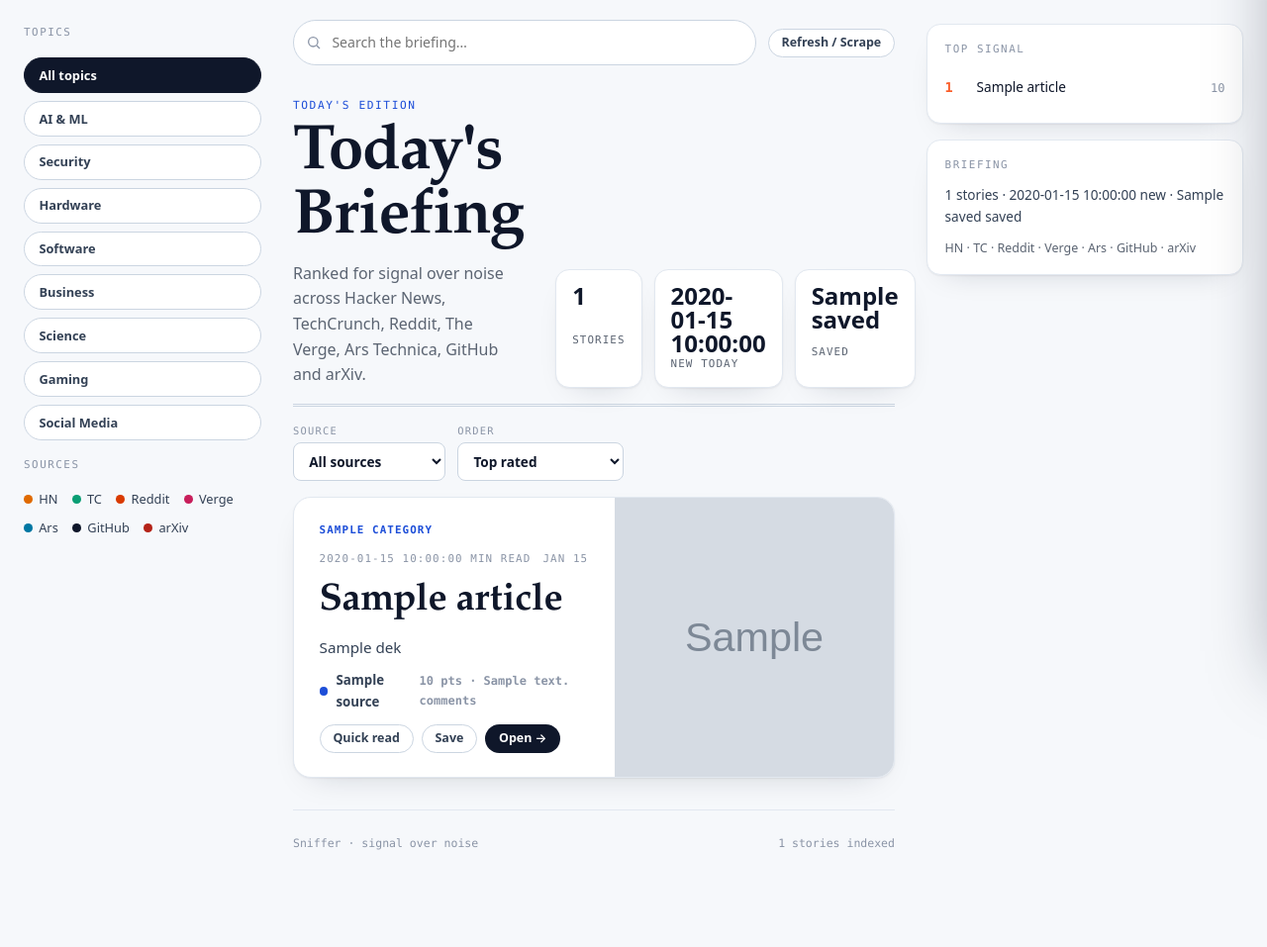
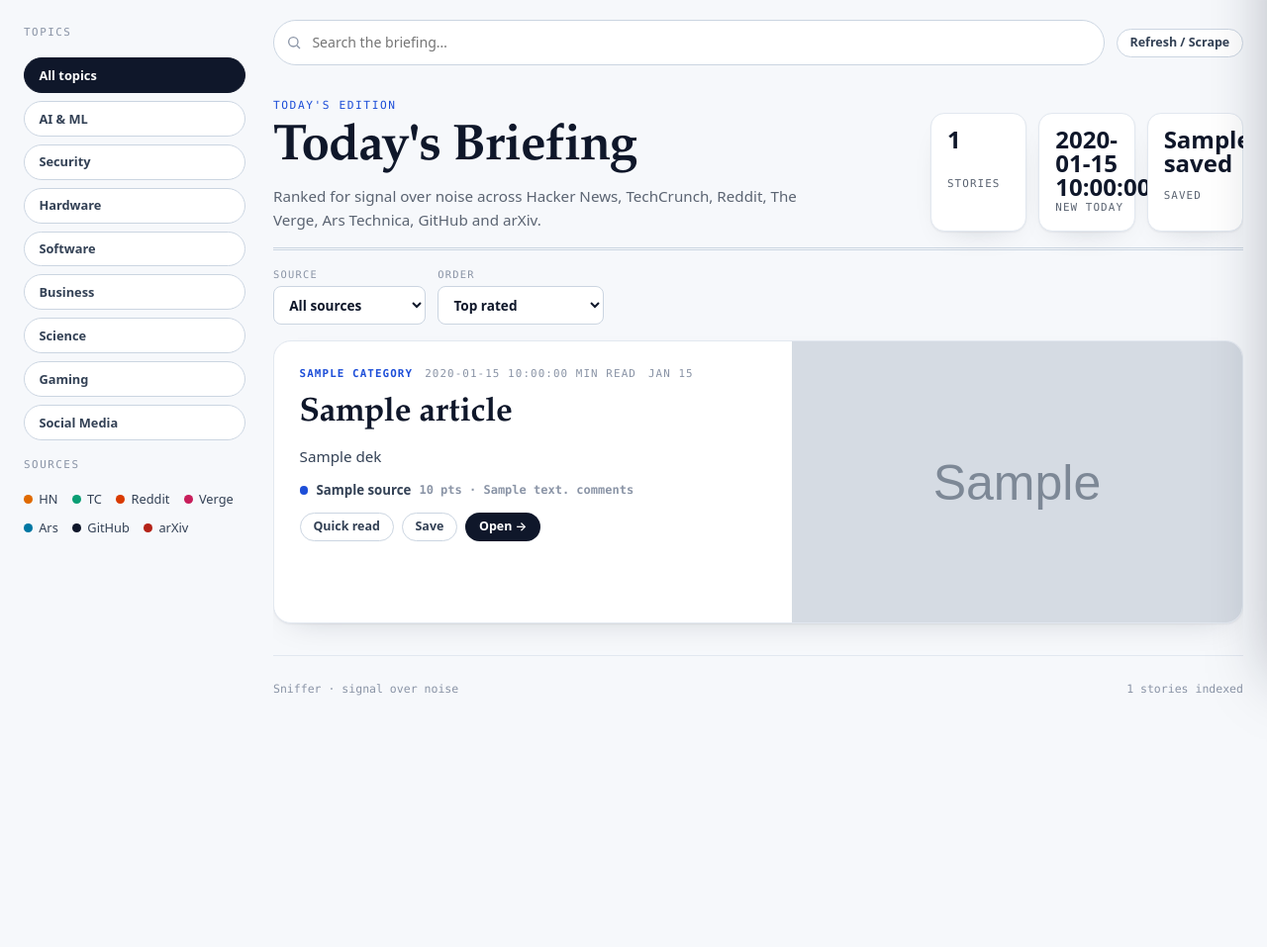
Before and after one commit to DhanushPillay/Web-scraper, a Flask app: template src/templates/index.html in a window 1280 px wide. Shown: the part 96-1053 px from the top of the page at 99% size. After the commit the page ends 799 px from the top, so only its background shows below. Run offline with Flask 3, Linux system fonts and the light colour scheme; the template is opened without the code that fills it: most values are stand-ins (such as "Sample title", 1, 10 or a date in 2020); grey boxes marked "Sample" are stand-in pictures; parts of the project's set-up code (start-up, migrations or seed data) failed here and were passed over; some libraries are stand-ins or nearby versions.

Commit message:
fix: contain oversized news cards — cap media, clamp titles, prevent grid blowout
- cap sn-card-media to 22rem / 16:10 (sm 16rem) with overflow:hidden to stop og:image bleed into right rail
- add min-width:0 containment chain (sn-main, sn-card, sn-card-body, sn-row, hero, top-item) + minmax(0,1fr) columns
- clamp titles/excerpts with line-clamp (lead 3, row 2, excerpt 3/2) + overflow-wrap:anywhere to stop unbroken repo names stretching layout
- narrow shell to 14rem/18rem / 1.75rem gap, move right-rail hide to 1280px, hero collapse to 1100px
- bump css/js to v4.1 cache-bust

```diff
--- a/src/static/css/app.css
+++ b/src/static/css/app.css
@@ -56,29 +56,30 @@ ul, ol { list-style: none; }
 @keyframes sn-tick { to { transform: translateX(-50%); } }
 
 /* Shell 3-zone — kills blank sides */
-.sn-shell { width: 100%; max-width: var(--shell); margin: 0 auto; padding: 0 1.5rem 4rem; display: grid; grid-template-columns: 15rem minmax(0,1fr) 20rem; gap: 2rem; align-items: start; }
-.sn-main { min-width: 0; }
-.sn-rail-left, .sn-rail-right { position: sticky; top: 7.5rem; display: grid; gap: 1rem; align-content: start; }
+.sn-shell { width: 100%; max-width: var(--shell); margin: 0 auto; padding: 0 1.5rem 4rem; display: grid; grid-template-columns: 14rem minmax(0,1fr) 18rem; gap: 1.75rem; align-items: start; }
+.sn-main { min-width: 0; overflow: clip; }
+.sn-main > * { min-width: 0; }
+.sn-rail-left, .sn-rail-right { position: sticky; top: 7.5rem; display: grid; gap: 1rem; align-content: start; min-width: 0; }
 .sn-rail-title { font-family: var(--mono); font-size: .68rem; letter-spacing: .14em; text-transform: uppercase; color: var(--faint); }
 .sn-topics-col { display: grid; gap: .5rem; }
 .sn-mini-sources { display: flex; flex-wrap: wrap; gap: .5rem 0.9rem; font-size: .8rem; color: var(--ink-soft); }
 .sn-mini-sources span { display: inline-flex; align-items: center; gap: .4rem; }
-.sn-panel { background: var(--surface); border: 1px solid var(--rule); border-radius: var(--radius-lg); box-shadow: var(--shadow-card); padding: 1rem 1.1rem; display: grid; gap: .7rem; }
-.sn-panel-text { font-size: .85rem; color: var(--ink-soft); }
+.sn-panel { background: var(--surface); border: 1px solid var(--rule); border-radius: var(--radius-lg); box-shadow: var(--shadow-card); padding: 1rem 1.1rem; display: grid; gap: .7rem; min-width: 0; }
+.sn-panel-text { font-size: .85rem; color: var(--ink-soft); overflow-wrap: anywhere; }
 .sn-panel-text.dim { color: var(--muted); font-size: .78rem; }
-.sn-top-item { display: grid; grid-template-columns: 1.4rem 1fr auto; gap: .6rem; align-items: baseline; padding: .5rem 0; border-top: 1px solid var(--rule); font-size: .85rem; }
+.sn-top-item { display: grid; grid-template-columns: 1.4rem minmax(0,1fr) auto; gap: .6rem; align-items: baseline; padding: .5rem 0; border-top: 1px solid var(--rule); font-size: .85rem; min-width: 0; }
 .sn-top-item:first-of-type { border-top: none; }
 .sn-top-rank { font-family: var(--mono); color: var(--pop); font-weight: 700; }
-.sn-top-text { line-height: 1.35; }
-.sn-pts { font-family: var(--mono); font-size: .75rem; color: var(--faint); }
+.sn-top-text { line-height: 1.35; overflow-wrap: anywhere; display: -webkit-box; -webkit-line-clamp: 2; -webkit-box-orient: vertical; overflow: hidden; min-width: 0; }
+.sn-pts { font-family: var(--mono); font-size: .75rem; color: var(--faint); flex-shrink: 0; }
 
 /* Toolbar / hero */
-.sn-toolbar { display: flex; align-items: center; gap: .75rem; padding: 1.25rem 0 .5rem; flex-wrap: wrap; }
-.sn-search-form { position: relative; flex: 1 1 16rem; display: flex; align-items: center; }
+.sn-toolbar { display: flex; align-items: center; gap: .75rem; padding: 1.25rem 0 .5rem; flex-wrap: wrap; min-width: 0; }
+.sn-search-form { position: relative; flex: 1 1 16rem; display: flex; align-items: center; min-width: 0; }
 .sn-search-icon { position: absolute; left: .8rem; width: 1rem; height: 1rem; color: var(--faint); pointer-events: none; }
-.sn-search-input { width: 100%; font: inherit; font-size: .88rem; color: var(--ink); background: var(--surface); border: 1px solid var(--rule-strong); border-radius: var(--radius-full); padding: .65rem 1rem .65rem 2.4rem; transition: border-color var(--t-fast), box-shadow var(--t-fast); }
+.sn-search-input { width: 100%; font: inherit; font-size: .88rem; color: var(--ink); background: var(--surface); border: 1px solid var(--rule-strong); border-radius: var(--radius-full); padding: .65rem 1rem .65rem 2.4rem; transition: border-color var(--t-fast), box-shadow var(--t-fast); min-width: 0; }
 .sn-search-input:focus { outline: none; border-color: var(--accent); box-shadow: 0 0 0 3px var(--accent-soft); }
-.sn-btn { display: inline-flex; align-items: center; justify-content: center; gap: .5rem; font-size: .83rem; font-weight: 600; line-height: 1; padding: .6rem 1rem; border-radius: var(--radius-full); border: 1px solid transparent; transition: transform var(--t-fast), background var(--t-fast), border-color var(--t-fast); white-space: nowrap; }
+.sn-btn { display: inline-flex; align-items: center; justify-content: center; gap: .5rem; font-size: .83rem; font-weight: 600; line-height: 1; padding: .6rem 1rem; border-radius: var(--radius-full); border: 1px solid transparent; transition: transform var(--t-fast), background var(--t-fast), border-color var(--t-fast); white-space: nowrap; flex-shrink: 0; }
 .sn-btn:active { transform: translateY(1px); }
 .sn-btn-primary { background: var(--ink); color: #fff; }
 .sn-btn-primary:hover { background: var(--accent); transform: translateY(-1px); }
@@ -88,13 +89,14 @@ ul, ol { list-style: none; }
 .sn-btn-ghost[aria-pressed="true"] { background: var(--ink); border-color: var(--ink); color: #fff; }
 .sn-btn-sm { padding: .45rem .8rem; font-size: .78rem; }
 
-.sn-fronthead { padding: 1.5rem 0 1rem; border-bottom: 3px double var(--rule-strong); margin-bottom: .5rem; }
-.sn-hero-grid { display: grid; grid-template-columns: 1.6fr .8fr; gap: 2rem; align-items: end; }
+.sn-fronthead { padding: 1.5rem 0 1rem; border-bottom: 3px double var(--rule-strong); margin-bottom: .5rem; min-width: 0; }
+.sn-hero-grid { display: grid; grid-template-columns: 1.6fr .8fr; gap: 2rem; align-items: end; min-width: 0; }
+.sn-hero-grid > * { min-width: 0; }
 .sn-kicker { font-family: var(--mono); font-size: .7rem; letter-spacing: .14em; text-transform: uppercase; color: var(--accent); margin-bottom: .5rem; }
-.sn-page-title { font-family: var(--serif); font-weight: 700; font-size: clamp(2.4rem, 5vw, 4rem); line-height: 1.02; letter-spacing: -.02em; }
-.sn-standfirst { color: var(--muted); font-size: 1rem; margin-top: .6rem; max-width: 36rem; }
-.sn-hero-meta { display: grid; grid-template-columns: repeat(3, 1fr); gap: .75rem; }
-.sn-hero-stat { background: var(--surface); border: 1px solid var(--rule); border-radius: var(--radius-lg); box-shadow: var(--shadow-card); padding: .9rem 1rem; display: grid; }
+.sn-page-title { font-family: var(--serif); font-weight: 700; font-size: clamp(2rem, 4vw, 3.25rem); line-height: 1.02; letter-spacing: -.02em; overflow-wrap: anywhere; text-wrap: balance; }
+.sn-standfirst { color: var(--muted); font-size: .95rem; margin-top: .6rem; max-width: 36rem; overflow-wrap: anywhere; }
+.sn-hero-meta { display: grid; grid-template-columns: repeat(3, minmax(0,1fr)); gap: .75rem; min-width: 0; }
+.sn-hero-stat { background: var(--surface); border: 1px solid var(--rule); border-radius: var(--radius-lg); box-shadow: var(--shadow-card); padding: .9rem 1rem; display: grid; min-width: 0; }
 .sn-hero-stat strong { font-size: 1.5rem; line-height: 1; }
 .sn-hero-stat span { font-family: var(--mono); font-size: .68rem; text-transform: uppercase; letter-spacing: .1em; color: var(--muted); }
 
@@ -103,31 +105,32 @@ ul, ol { list-style: none; }
 .sn-chip { font-size: .8rem; font-weight: 600; color: var(--ink-soft); border: 1px solid var(--rule-strong); background: var(--surface); border-radius: var(--radius-full); padding: .42rem .9rem; transition: all var(--t-fast); }
 .sn-chip:hover { border-color: var(--ink); color: var(--ink); transform: translateY(-1px); }
 .sn-chip.is-active { background: var(--ink); border-color: var(--ink); color: #fff; }
-.sn-filter-row { display: flex; gap: .75rem; align-items: end; flex-wrap: wrap; padding: .5rem 0; }
-.sn-filter { display: grid; gap: .2rem; }
+.sn-filter-row { display: flex; gap: .75rem; align-items: end; flex-wrap: wrap; padding: .5rem 0; min-width: 0; }
+.sn-filter { display: grid; gap: .2rem; min-width: 0; }
 .sn-filter-label { font-family: var(--mono); font-size: .65rem; letter-spacing: .12em; text-transform: uppercase; color: var(--faint); }
-.sn-filter select { font: inherit; font-size: .85rem; font-weight: 600; color: var(--ink); background: var(--surface); border: 1px solid var(--rule-strong); border-radius: var(--radius-md); padding: .5rem 2rem .5rem .7rem; cursor: pointer; }
+.sn-filter select { font: inherit; font-size: .85rem; font-weight: 600; color: var(--ink); background: var(--surface); border: 1px solid var(--rule-strong); border-radius: var(--radius-md); padding: .5rem 2rem .5rem .7rem; cursor: pointer; max-width: 100%; }
 
 /* Feed cards + rows */
-.sn-feed { display: grid; gap: 1rem; padding-top: .5rem; }
+.sn-feed { display: grid; gap: 1rem; padding-top: .5rem; min-width: 0; }
 .reveal { opacity: 0; transform: translateY(22px); transition: opacity .6s var(--ease-out), transform .6s var(--ease-out); }
 .reveal.is-in { opacity: 1; transform: none; }
-.sn-card { background: var(--surface); border: 1px solid var(--rule); border-radius: 18px; overflow: hidden; box-shadow: var(--shadow-card); display: grid; grid-template-columns: 1.15fr 1fr; transition: transform var(--t-med), box-shadow var(--t-med); }
+.sn-card { background: var(--surface); border: 1px solid var(--rule); border-radius: 18px; overflow: hidden; box-shadow: var(--shadow-card); display: grid; grid-template-columns: minmax(0,1.15fr) minmax(0,1fr); transition: transform var(--t-med), box-shadow var(--t-med); min-width: 0; }
 .sn-card:hover { transform: translateY(-3px); }
-.sn-card-body { padding: 1.5rem 1.6rem; display: grid; gap: .7rem; align-content: start; }
-.sn-card-media { min-height: 100%; overflow: hidden; }
-.sn-card-media img { width: 100%; height: 100%; min-height: 16rem; object-fit: cover; transition: transform .8s var(--ease-out); }
+.sn-card-body { padding: 1.5rem 1.6rem; display: grid; gap: .7rem; align-content: start; min-width: 0; }
+.sn-card-media { min-height: 0; max-height: 22rem; aspect-ratio: 16 / 10; overflow: hidden; align-self: stretch; background: #EAF0F8; }
+.sn-card-media img { width: 100%; height: 100%; min-height: 0; max-height: 100%; object-fit: cover; transition: transform .8s var(--ease-out); }
 .sn-card:hover .sn-card-media img { transform: scale(1.03); }
-.sn-card-media.sm img { min-height: 11rem; }
-.sn-lead .sn-article-title { font-size: clamp(1.7rem, 3vw, 2.4rem); }
-.sn-duo-grid { display: grid; gap: 1rem; }
-.sn-article-meta-top { display: flex; align-items: center; gap: .75rem; font-family: var(--mono); font-size: .68rem; letter-spacing: .1em; text-transform: uppercase; color: var(--faint); flex-wrap: wrap; }
+.sn-card-media.sm { max-height: 16rem; }
+.sn-card-media.sm img { min-height: 0; }
+.sn-lead .sn-article-title { font-size: clamp(1.5rem, 2.8vw, 2.1rem); display: -webkit-box; -webkit-line-clamp: 3; -webkit-box-orient: vertical; overflow: hidden; }
+.sn-duo-grid { display: grid; gap: 1rem; min-width: 0; }
+.sn-article-meta-top { display: flex; align-items: center; gap: .75rem; font-family: var(--mono); font-size: .68rem; letter-spacing: .1em; text-transform: uppercase; color: var(--faint); flex-wrap: wrap; min-width: 0; }
 .sn-article-category { color: var(--accent); font-weight: 700; }
-.sn-article-title { font-family: var(--serif); font-weight: 700; font-size: 1.4rem; line-height: 1.2; letter-spacing: -.01em; text-wrap: pretty; }
+.sn-article-title { font-family: var(--serif); font-weight: 700; font-size: 1.4rem; line-height: 1.2; letter-spacing: -.01em; text-wrap: pretty; overflow-wrap: anywhere; word-break: break-word; min-width: 0; }
 .sn-article-title a:hover { color: var(--accent); }
-.sn-article-excerpt { color: var(--ink-soft); font-size: .95rem; }
-.sn-article-footer { display: flex; align-items: center; justify-content: space-between; gap: .75rem; flex-wrap: wrap; }
-.sn-source-tag { display: flex; align-items: center; gap: .5rem; font-size: .83rem; font-weight: 600; color: var(--ink-soft); }
+.sn-article-excerpt { color: var(--ink-soft); font-size: .95rem; overflow-wrap: anywhere; display: -webkit-box; -webkit-line-clamp: 3; -webkit-box-orient: vertical; overflow: hidden; min-width: 0; }
+.sn-article-footer { display: flex; align-items: center; justify-content: space-between; gap: .75rem; flex-wrap: wrap; min-width: 0; }
+.sn-source-tag { display: flex; align-items: center; gap: .5rem; font-size: .83rem; font-weight: 600; color: var(--ink-soft); min-width: 0; overflow-wrap: anywhere; }
 .sn-source-dot { width: .55rem; height: .55rem; border-radius: 50%; background: var(--accent); display: inline-block; flex: none; }
 .sn-source-dot[data-src="Hacker News"] { background: #E06A00; }
 .sn-source-dot[data-src="TechCrunch"] { background: #0A9E74; }
@@ -136,14 +139,16 @@ ul, ol { list-style: none; }
 .sn-source-dot[data-src="Ars Technica"] { background: #0077A3; }
 .sn-source-dot[data-src="GitHub Trending"] { background: #0F172A; }
 .sn-source-dot[data-src="arXiv"] { background: #B42318; }
-.sn-article-actions { display: flex; gap: .5rem; flex-wrap: wrap; }
-.sn-row { background: var(--surface); border: 1px solid var(--rule); border-radius: var(--radius-lg); box-shadow: var(--shadow-card); padding: 1.1rem 1.2rem; display: grid; grid-template-columns: 1fr 10rem; gap: 1rem; align-items: center; transition: transform var(--t-med), box-shadow var(--t-med); }
+.sn-article-actions { display: flex; gap: .5rem; flex-wrap: wrap; min-width: 0; }
+.sn-row { background: var(--surface); border: 1px solid var(--rule); border-radius: var(--radius-lg); box-shadow: var(--shadow-card); padding: 1.1rem 1.2rem; display: grid; grid-template-columns: minmax(0,1fr) 10rem; gap: 1rem; align-items: center; transition: transform var(--t-med), box-shadow var(--t-med); min-width: 0; overflow: hidden; }
 .sn-row:hover { transform: translateY(-2px); }
-.sn-row-title { font-size: 1.15rem; }
-.sn-row-thumb { border-radius: 10px; overflow: hidden; border: 1px solid var(--rule); }
-.sn-row-thumb img { width: 100%; aspect-ratio: 16/9; object-fit: cover; background: #EAF0F8; }
-.sn-empty { color: var(--muted); padding: 2rem 0; font-family: var(--serif); font-size: 1.2rem; font-style: italic; }
-.sn-pager { display: flex; align-items: center; justify-content: space-between; gap: .75rem; padding: 1.5rem 0; }
+.sn-row-main { min-width: 0; display: grid; gap: .45rem; }
+.sn-row-title { font-size: 1.15rem; display: -webkit-box; -webkit-line-clamp: 2; -webkit-box-orient: vertical; overflow: hidden; }
+.sn-row .sn-article-excerpt { -webkit-line-clamp: 2; font-size: .9rem; }
+.sn-row-thumb { border-radius: 10px; overflow: hidden; border: 1px solid var(--rule); align-self: center; max-height: 9rem; aspect-ratio: 16 / 9; background: #EAF0F8; }
+.sn-row-thumb img { width: 100%; height: 100%; aspect-ratio: 16/9; object-fit: cover; background: #EAF0F8; }
+.sn-empty { color: var(--muted); padding: 2rem 0; font-family: var(--serif); font-size: 1.2rem; font-style: italic; overflow-wrap: anywhere; }
+.sn-pager { display: flex; align-items: center; justify-content: space-between; gap: .75rem; padding: 1.5rem 0; min-width: 0; }
 .sn-pager-status { font-family: var(--mono); font-size: .75rem; color: var(--muted); }
 .sn-colophon { border-top: 1px solid var(--rule); margin-top: 2rem; padding: 1.5rem 0 2rem; display: flex; justify-content: space-between; gap: .75rem; flex-wrap: wrap; font-family: var(--mono); font-size: .72rem; color: var(--faint); }
 
@@ -154,17 +159,17 @@ ul, ol { list-style: none; }
 .sn-modal-drawer.is-open { transform: none; }
 .sn-drawer-header { display: flex; align-items: flex-start; justify-content: space-between; gap: .75rem; padding: 1.5rem 1.5rem 1rem; border-bottom: 1px solid var(--rule); }
 .sn-drawer-kicker { font-family: var(--mono); font-size: .68rem; letter-spacing: .14em; text-transform: uppercase; color: var(--accent); margin-bottom: .5rem; }
-.sn-drawer-title { font-family: var(--serif); font-size: 1.35rem; line-height: 1.25; }
+.sn-drawer-title { font-family: var(--serif); font-size: 1.35rem; line-height: 1.25; overflow-wrap: anywhere; }
 .sn-drawer-close { flex: none; width: 2.2rem; height: 2.2rem; border-radius: 50%; border: 1px solid var(--rule-strong); display: inline-flex; align-items: center; justify-content: center; }
 .sn-drawer-close:hover { background: var(--ink); border-color: var(--ink); color: #fff; }
-.sn-drawer-content { padding: 1.5rem; overflow-y: auto; flex: 1; font-size: .95rem; color: var(--ink-soft); }
+.sn-drawer-content { padding: 1.5rem; overflow-y: auto; flex: 1; font-size: .95rem; color: var(--ink-soft); overflow-wrap: anywhere; }
 .sn-drawer-content .sn-drawer-dek { font-family: var(--serif); font-size: 1.12rem; line-height: 1.5; color: var(--ink); margin-bottom: 1.1rem; }
 .sn-drawer-label { font-family: var(--mono); font-size: .66rem; letter-spacing: .14em; text-transform: uppercase; color: var(--accent); margin: 1rem 0 .5rem; }
 .sn-drawer-bullets { display: grid; gap: .65rem; }
-.sn-drawer-bullets li { padding-left: 1.1rem; position: relative; line-height: 1.55; }
+.sn-drawer-bullets li { padding-left: 1.1rem; position: relative; line-height: 1.55; overflow-wrap: anywhere; }
 .sn-drawer-bullets li::before { content: "•"; position: absolute; left: 0; color: var(--accent); font-weight: 700; }
 .sn-why { margin-top: 1rem; background: var(--accent-soft); border: 1px solid var(--rule); border-radius: var(--radius-md); padding: .9rem 1rem; }
-.sn-why p { color: var(--ink); line-height: 1.55; }
+.sn-why p { color: var(--ink); line-height: 1.55; overflow-wrap: anywhere; }
 .sn-why .sn-drawer-label { margin: 0 0 .35rem; }
 .sn-drawer-footer { padding: 1rem 1.5rem 1.5rem; border-top: 1px solid var(--rule); }
 .sn-drawer-footer .sn-btn { width: 100%; }
@@ -183,15 +188,16 @@ ul, ol { list-style: none; }
 #scrollTop { position: fixed; right: 1rem; bottom: 1rem; width: 2.6rem; height: 2.6rem; border-radius: 50%; background: var(--surface); border: 1px solid var(--rule-strong); opacity: 0; pointer-events: none; transition: opacity var(--t-fast); z-index: 80; color: var(--ink); }
 #scrollTop.visible { opacity: 1; pointer-events: auto; }
 
-@media (max-width: 1200px) { .sn-shell { grid-template-columns: 12rem minmax(0,1fr); } .sn-rail-right { display: none; } }
+@media (max-width: 1280px) { .sn-shell { grid-template-columns: 14rem minmax(0,1fr); } .sn-rail-right { display: none; } }
+@media (max-width: 1100px) { .sn-hero-grid { grid-template-columns: 1fr; } }
 @media (max-width: 900px) {
   .sn-shell { grid-template-columns: 1fr; }
   .sn-rail-left { position: static; }
   .sn-topics-col { display: none; }
   .sn-topics-row { display: flex; }
-  .sn-hero-grid { grid-template-columns: 1fr; }
   .sn-card { grid-template-columns: 1fr; }
+  .sn-card-media, .sn-card-media.sm { max-height: 18rem; aspect-ratio: 16 / 9; }
   .sn-row { grid-template-columns: 1fr; }
-  .sn-row-thumb { max-width: 20rem; }
+  .sn-row-thumb { max-width: 20rem; width: 100%; }
   .sn-edition { display: none; }
 }
--- a/src/templates/index.html
+++ b/src/templates/index.html
@@ -7,7 +7,7 @@
     <title>Sniffer · Tech Briefing</title>
     <link rel="manifest" href="/manifest.json">
     <meta name="theme-color" content="#F6F8FB">
-    <link rel="stylesheet" href="/static/css/app.css?v=4.0">
+    <link rel="stylesheet" href="/static/css/app.css?v=4.1">
 </head>
 <body class="sn-layout">
     <a href="#feed" class="sn-skip">Skip to stories</a>
@@ -285,6 +285,6 @@
     <div id="toastContainer" aria-live="polite"></div>
     <button id="scrollTop" aria-label="Back to top">↑</button>
 
-    <script src="/static/js/app.js?v=4.0" defer></script>
+    <script src="/static/js/app.js?v=4.1" defer></script>
 </body>
 </html>
```
